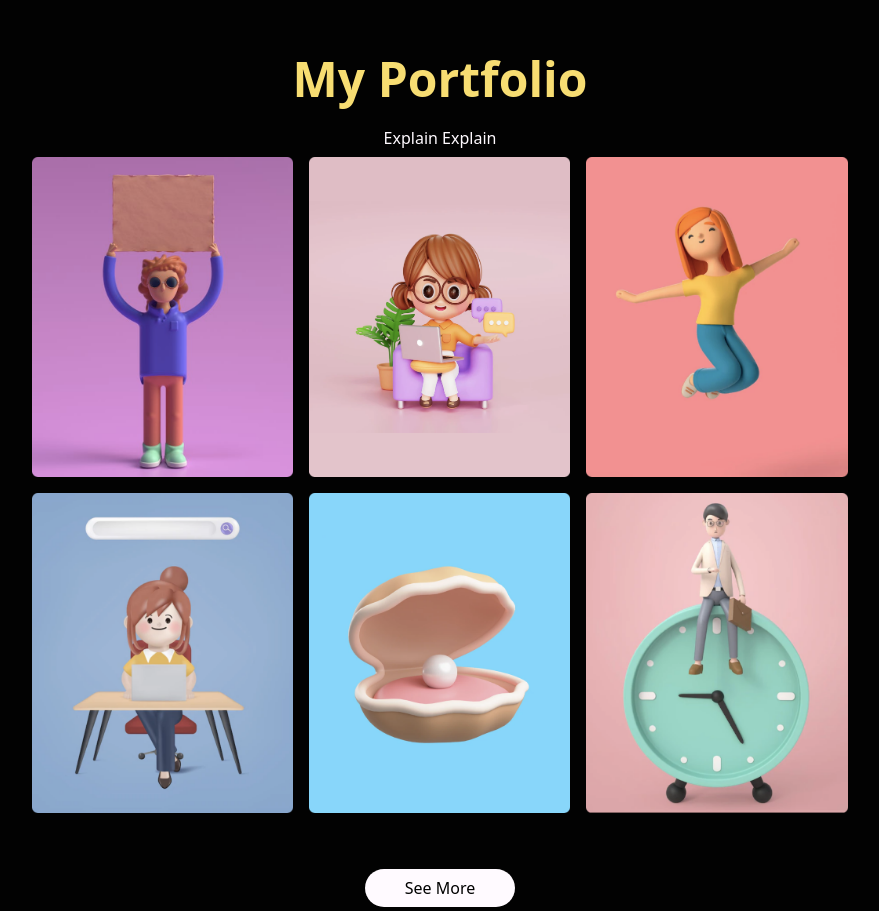
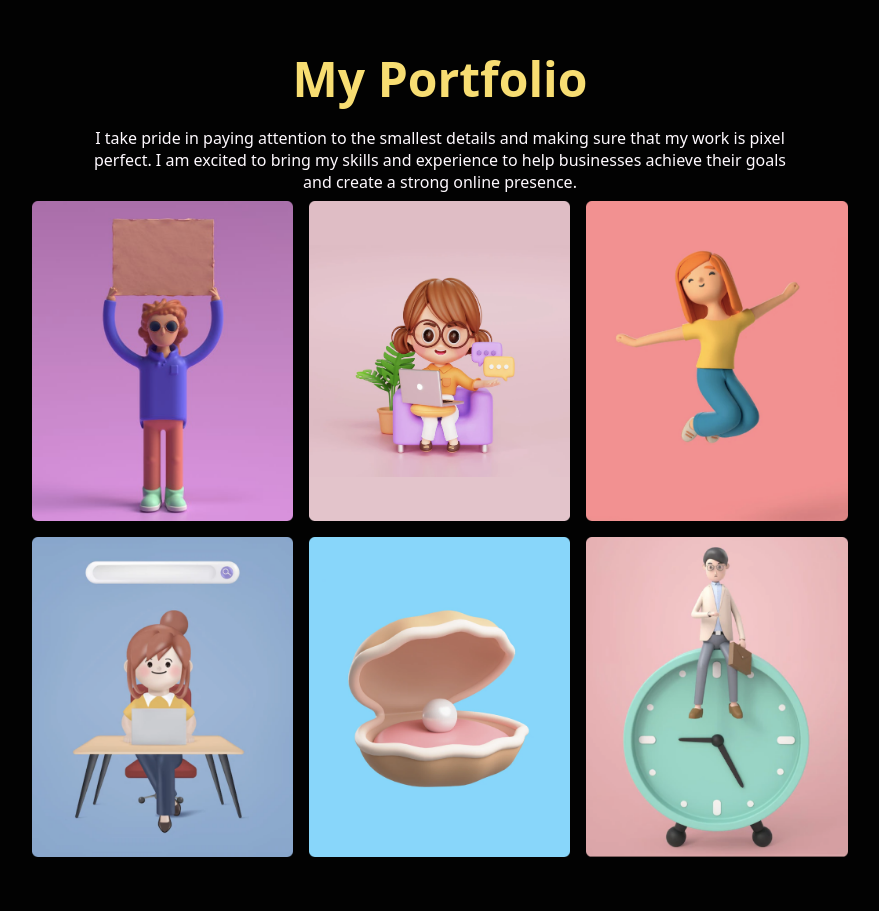
Before and after one commit to aneeshram-01/React-Portfolio-website, a React (Create React App) app: page / in a window 1280 px wide. Shown: the part 1440-2351 px from the top of the page, without its empty margins (200-1079 px from the left). Built offline with nearby package versions, Linux system fonts and the light colour scheme; a web font is replaced by a local one.

Commit message:
Update works.js

```diff
--- a/src/components/Works/works.js
+++ b/src/components/Works/works.js
@@ -10,7 +10,7 @@ const Works =()=> {
     return (
         <section id='Works'>
             <h2 className="worksTitle">My Portfolio</h2>
-            <span className="worksDesc">Explain Explain</span>
+            <span className="worksDesc">I take pride in paying attention to the smallest details and making sure that my work is pixel perfect. I am excited to bring my skills and experience to help businesses achieve their goals and create a strong online presence.</span>
             <div className="worksImgs">
                 <img src={Portfolio1} alt='Portfolio1' className="worksImg"/>
                 <img src={Portfolio2} alt='Portfolio2' className="worksImg"/>
```
